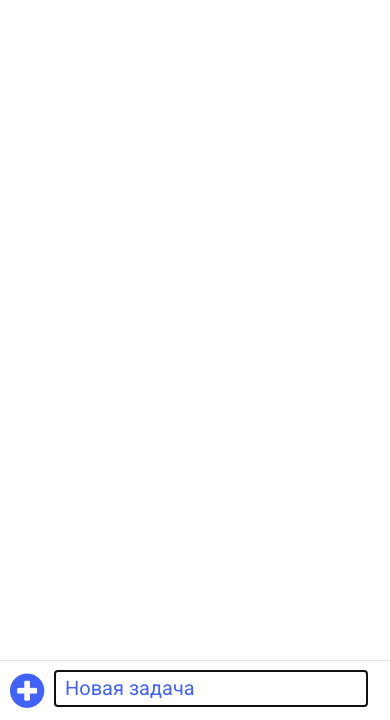
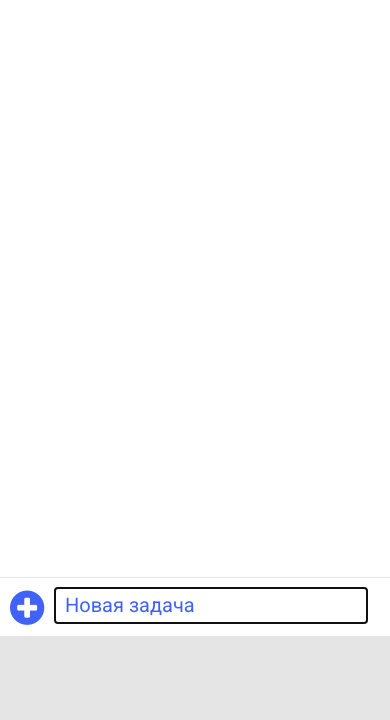
Before and after one commit to voverg/good-todo, a plain HTML site: page index.html in a window 390 px wide. Shown: the part 124-844 px from the top of the page. Drawn offline with Linux system fonts and the light colour scheme.

Commit message:
Changed height in mobile version to 90vh

```diff
--- a/css/style.css
+++ b/css/style.css
@@ -17,7 +17,6 @@ body {
     width: 700px;
     height: 100vh;
     margin:0 auto;
-    /*overflow: hidden;*/
 }
 
 /* ------------ header ------------ */
@@ -178,6 +177,10 @@ body {
 @media (max-width: 720px) {
     .container {
         width: 100%;
+        height: 90vh;
+    }
+    .add-to-do {
+        height: 90;
     }
     .add-to-do input {
         width: 80%;
```
